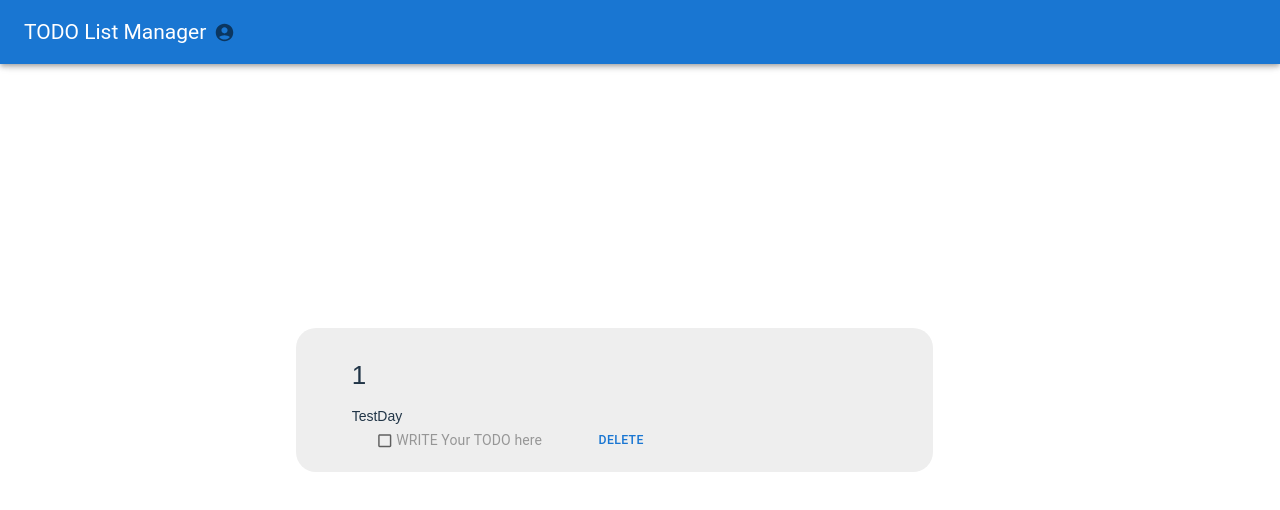
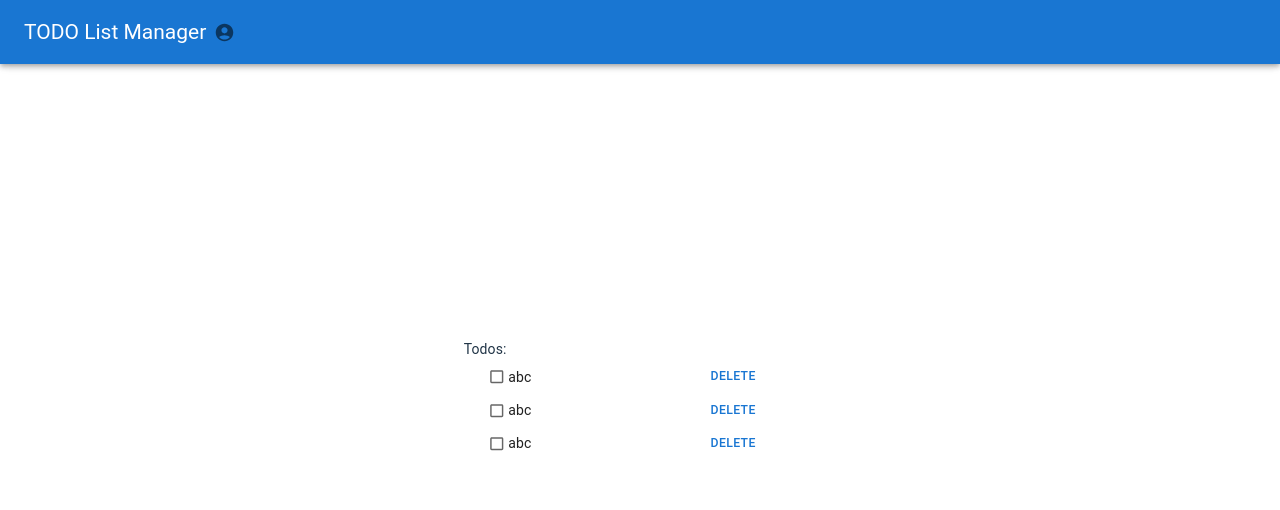
Before and after one commit to rhit-arnarsan/280-Final-Project, a React (Vite) app: page /todos in a window 1280 px wide. Shown: the top 510 px of the page. Built offline with nearby package versions, Linux system fonts and the light colour scheme; no server answers.

Commit message:
restarted

```diff
--- a/src/components/Week.jsx
+++ b/src/components/Week.jsx
@@ -1,6 +1,7 @@
 import { useState } from 'react'
 
-import { Button, Checkbox, TextField } from '@mui/material';
+import { Box, Button, Checkbox, TextField, Typography } from '@mui/material';
+import { SettingsInputComponent } from '@mui/icons-material';
 
 const days_of_week = ["Sunday", "Monday", "Tuesday", "Wednesday", "Thursday", "Friday", "Saturday"];
 
@@ -31,10 +32,10 @@ class weekHolder {
     }
 
     toListOfDays() {
-        return [0,1,2,3,4,5,6,7].map(
+        return [0, 1, 2, 3, 4, 5, 6, 7].map(
             (i) => {
                 const res = new Date();
-                res.setDate(this.startDate.getDate()+ i)
+                res.setDate(this.startDate.getDate() + i)
                 return res;
             }
         )
@@ -66,50 +67,41 @@ export function dayToWeek(day) {
         start.setDate(start.getDate() - 1);
     }
 
-    let end =  new Date()
+    let end = new Date()
     end.setDate(start.getDate() + 7)
     return new weekHolder(start, end);
 }
 
-console.log(dayToWeek(new Date()) )
+console.log(dayToWeek(new Date()))
 console.log(dayToWeek(new Date()).getNextWeek())
 console.log(dayToWeek(new Date()).getNextNWeeks(9));
 console.log(dayToWeek(new Date()).toListOfDays())
 
 
-function TodoLine(index, addLine, valueDefault, doneDefault, passUp, remove) {
-    const [val, setVal] = useState(valueDefault);
-    const [done, setDone] = useState(doneDefault);
-
-    const input =  (
-        <TextField
-        InputProps={{ disableUnderline: true }}
-        placeholder="WRITE Your TODO here"
-        variant="standard"
-        value={val}
-        className={done ? "strike" : ""}
-        onChange={(e) => {
-            setVal(e.target.value);
-            passUp(index, e.target.value, done)
-        }}
-        onKeyDown={ (e) => (e.key === 'Enter') ? addLine(index) : undefined}
-        />
-
-    );
-
+function TodoLine(index, val, done, update, addLine, remove) {
     return (
         <div className="todo-item">
+
             <Checkbox size="small" checked={done}
                 sx={{
                     '&.Mui-checked': { background: '#ffffff00', },
                     padding: '3px'
                 }}
                 onChange={(event) => {
-                setDone(event.target.checked)
-                passUp(index, val, event.target.checked)
+                    update(i, val, event.target.checked)
                 }}
             />
-            {input}
+            <TextField
+                InputProps={{ disableUnderline: true }}
+                placeholder="WRITE Your TODO here"
+                variant="standard"
+                value={val[index]}
+                className={done ? "strike" : ""}
+                onChange={(e) => {
+                    update(index, e.target.value, done);
+                }}
+                onKeyDown={(e) => (e.key === 'Enter') ? addLine(index) : undefined}
+            />
             <Button
                 onClick={() => remove(index)}>
                 Delete
@@ -118,70 +110,122 @@ function TodoLine(index, addLine, valueDefault, doneDefault, passUp, remove) {
     );
 }
 
-export function Day(name, date) {
-    const [todos, setTodos] = useState([{value: "", done: false}]) //[...existing, {value: "", done: false}])
+// export function Day(name, date) {
+//     const [todos, setTodos] = useState([{value: "", done: false}]) //[...existing, {value: "", done: false}])
 
-    const sT = (x) => {
-        if (typeof x != "object") {
-            console.trace("asdf")
-            console.log("x ", x)
-        }
-        setTodos(x)
-    }
-    const update = (i, value, done) => {
-        sT((x) => window.structuredClone(x).map((todo, index) => {
-            return (i == index) ? {value: value, done: done} : todo
-        }))
-        console.log(name, todos)
-    };
+//     const sT = (x) => {
+//         if (typeof x != "object") {
+//             console.trace("asdf")
+//         }
+//         setTodos(x)
+//     }
+//     const update = (i, value, done) => {
+//         sT((x) => window.structuredClone(x).map((todo, index) => {
+//             return (i == index) ? {value: value, done: done} : todo
+//         }))
+//     };
 
-    const remove = async (i) => {
+//     const remove = async (i) => {
+//         const temp = window.structuredClone(todos).filter((_, index) => index != i)
+//         console.log("temp")
+//         sT(temp);
+//     }
 
-        // sT((x) => x.filter((_, index) => index !== i));
-        const temp = window.structuredClone(todos).filter((_, index) => index != i)
-        console.log("temp")
-        sT(temp);
-        // const got = [...todos.slice(0, i), ...todos.slice(i)];
-    }
+//     const add = (i) => {
+//         sT([...todos.slice(0, i+1), {value: "", done: false}, ...todos.slice(i)]);
+//     }
 
-    const add = (i) => {
-        sT([...todos.slice(0, i+1), {value: "", done: false}, ...todos.slice(i)]);
-        // const got = [...todos.slice(0, i), ...todos.slice(i)];
+//     return (
+//         <div>
+//             <p alt={date.toISOString().slice(0,10)}>{name}</p>
+//             {
+//                 todos.map((todo, i) =>
+//                     TodoLine(i, add, todo.value, todo.done, update, remove))
+//             }
+//         </div>
+//     );
+// }
+
+// export function Day(name, date) {
+//     const [done, setDone] = useState([false])
+//     const [value, setValue] = useState([""])
+
+//     const update = (i, value, done) => {
+//         setValue([...done.splice(0, i), value, ...done.splice(i)])
+//         setDone([...done.splice(0, i), done, ...done.splice(i)])
+//     };
+
+//     const remove = async (i) => {
+//         // setDone([...done.slice(0,i), ...done.slice(i)]);
+//     }
+
+//     const add = (i) => {
+//     }
+
+//     return (
+//         <div>
+//             <p alt={date.toISOString().slice(0,10)}>{name}</p>
+//             {done.map((_, i) => TodoLine(i, value[i], done[i], update, add, remove))}
+//         </div>
+//     );
+// }
+
+
+// // name is a string
+// export function Week(name, weekHolder) {
+//     weekHolder.getData();
+//     return (
+//         <div className="week">
+//             <h1 id={name}>{name}</h1>
+//             {/* {weekHolder.toListOfDays().map((day, i) => Day(days_of_week[i], day, [{value:"asdf", done: true}]))} */}
+//             {Day("TestDay", new Date(), [{value: "asdf", done: true}])}
+//         </div>
+//     );
+// }
+
+
+export function List() {
+
+    const [complete, setComplete] = useState([false, false, false])
+    console.log(complete)
+    function toItem(index, task, done) {
+        return (
+            <Box className="todo-item">
+                <Checkbox size="small" checked={done}
+                    sx={{
+                        '&.Mui-checked': { background: '#ffffff00', },
+                        padding: '3px'
+                    }}
+                    onClick={(event) => {
+                        setComplete(complete.map((c, i) => (i == index) ? event.target.checked : c))
+                    }}
+                />
+                <TextField
+                    InputProps={{ disableUnderline: true }}
+                    placeholder="WRITE Your TODO here"
+                    variant="standard"
+                    value={task}
+                    className={done ? "strike" : ""}
+                    onChange={(e) => {
+                    }}
+                    // onKeyDown={(e) => (e.key === 'Enter') ? addLine(index) : undefined}
+                />
+                <Button
+                    onClick={() => {
+                        setComplete(complete.filter((_, i) => index !== i))
+                    }}>
+                    Delete
+                </Button>
+            </Box>
+        )
     }
 
     return (
-        <div>
-            <p alt={date.toISOString().slice(0,10)}>{name}</p>
-            {
-                todos.map((todo, i) =>
-                    TodoLine(i, add, todo.value, todo.done, update, remove))
+        <Box>
+            <Typography>
+                Todos:
+            </Typography>
+            {complete.map((_, i) => toItem(i, "abc", complete[i]))}
+        </Box>
+    )
 }
-        </div>
-    );
-}
-
-// format will be
-/*
-{
-    "monday": [
-        {
-            "task": "<task here>",
-            "done": false | true
-        }
-    ],
-    "tuesday": ...
-}
-*/
-
-
-// name is a string
-export function Week(name, weekHolder) {
-    weekHolder.getData();
-    return (
-        <div className="week">
-            <h1 id={name}>{name}</h1>
-            {/* {weekHolder.toListOfDays().map((day, i) => Day(days_of_week[i], day, [{value:"asdf", done: true}]))} */}
-            {Day("TestDay", new Date(), [{value: "asdf", done: true}])}
-        </div>
-    );
-}
--- a/src/pages/Main.jsx
+++ b/src/pages/Main.jsx
@@ -1,5 +1,5 @@
 
-import { Week, dayToWeek } from '../components/Week.jsx';
+import { List, dayToWeek } from '../components/Week.jsx';
 import { TopBar } from '../components/TopBar.jsx';
 
 
@@ -7,7 +7,7 @@ export function Main() {
     return (
         <>
         {TopBar()}
-        {[1].map(i => Week(i, dayToWeek(new Date())))}
+        {List()}
         </>
     );
 }
```
Lines whose indentation alone changed are shown as unchanged.
